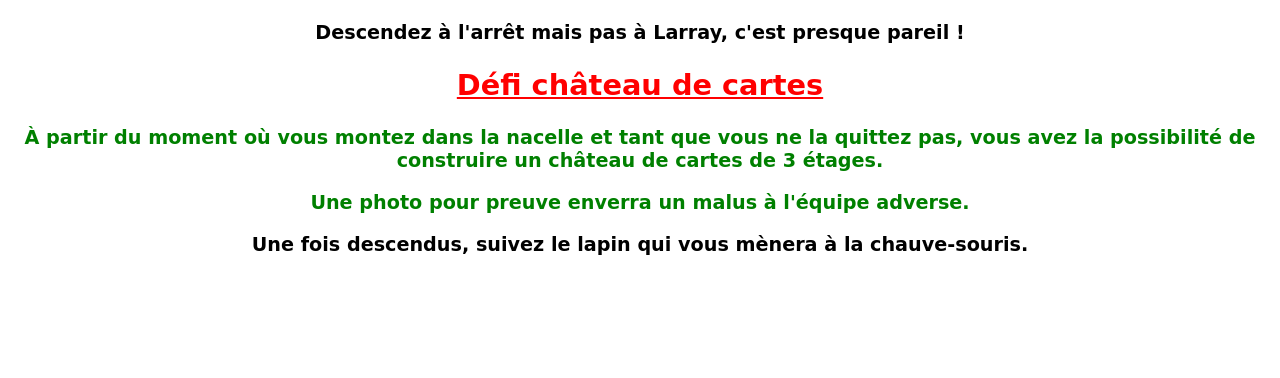
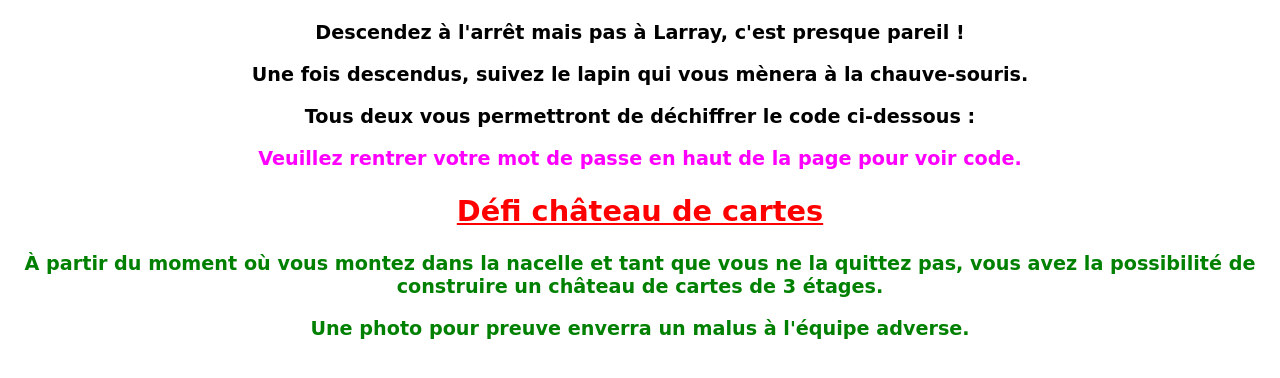
Before and after one commit to PapeYo/PapeYo.github.io, a plain HTML site: page Jeu_De_Piste/PaulSab.html in a window 1280 px wide. Shown: the part 260-638 px from the top of the page. Drawn offline with Linux system fonts and the light colour scheme.

Commit message:
Page finale

```diff
--- a/Jeu_De_Piste/PaulSab.html
+++ b/Jeu_De_Piste/PaulSab.html
@@ -33,6 +33,19 @@
             Descendez à l'arrêt mais pas à Larray, c'est presque pareil !
         </p>
     </div>
+    <div>
+        <p>
+            Une fois descendus, suivez le lapin qui vous mènera à la chauve-souris.
+        </p>
+        <p>
+            Tous deux vous permettront de déchiffrer le code ci-dessous :
+        </p>
+        <p id = "toDecode">
+            Veuillez rentrer votre mot de passe en haut de la page pour voir code.
+        </p>
+    </div>
+</body>
+<footer>
     <div id="defi">
         <h2>
             Défi château de cartes
@@ -45,13 +58,6 @@
             Une photo pour preuve enverra un malus à l'équipe adverse.
         </p>
     </div>
-    <div>
-        <p>
-            Une fois descendus, suivez le lapin qui vous mènera à la chauve-souris.
-        </p>
-        <p id = "toDecode">
-        </p>
-    </div>
-</body>
+</footer>
 
 </html>
--- a/Jeu_De_Piste/style.css
+++ b/Jeu_De_Piste/style.css
@@ -18,3 +18,7 @@ header {
 #defi {
     color: green;
 }
+
+#toDecode {
+    color: magenta;
+}
--- a/Jeu_De_Piste/teleo.js
+++ b/Jeu_De_Piste/teleo.js
@@ -6,8 +6,8 @@ mdpVille = "B2D2.A4B3/D2B3.C2C4/D4./C3.D5/D3E4.C5B2/B5D1.D4E4/C3C4.D2E3/E2E3.E5/
 function checkTeam() {
     let mdp = document.getElementById("mdp").value;
 
-    let mdp1 = (mdp.lower() === "frosties")
-    let mdp2 = (mdp.lower() === "chocapic")
+    let mdp1 = (mdp.toLowerCase() === "frosties")
+    let mdp2 = (mdp.toLowerCase() === "chocapic")
 
     if (mdp1) {
         document.getElementById("toDecode").innerHTML = mdpRangueil
```
